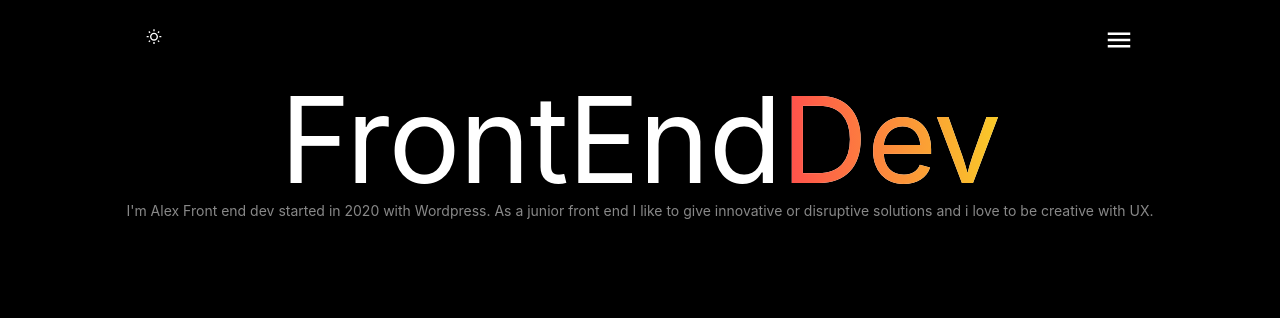
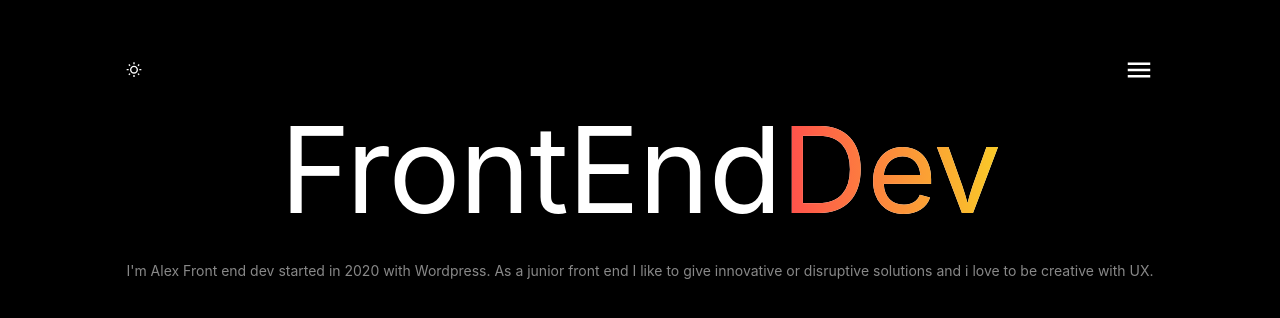
Before and after one commit to AlexProcess/personal-website, a React (Vite) app: page / in a window 1280 px wide. Shown: the top 318 px of the page. Built offline with nearby package versions, Linux system fonts and the light colour scheme.

Commit message:
refactor and fix icon and text

```diff
--- a/src/Components/About.css
+++ b/src/Components/About.css
@@ -1,7 +1,10 @@
-p{
-    margin-top: 40px;
+div{
+    margin-top: 30px;
     margin-left: 20px;
     margin-right: 20px;
+}
+
+p{
     font-size: 14px;
     display: flex;
     flex-wrap: wrap;
--- a/src/Components/Navbar.jsx
+++ b/src/Components/Navbar.jsx
@@ -9,12 +9,10 @@ export const Navbar = () => {
 
   return (
     <header className=' px-5 h-20 flex items-center justify-between'>
-        <div>
             <button className='h-12 w-12 text-white '>
                 <MdOutlineWbSunny/>
             </button>
             //light mode to implement
-        </div>
         <ul className='hidden'>
             <li className='text-gris'>About me</li>
             <li className='text-gris'>Projects</li>
--- a/src/Components/about.jsx
+++ b/src/Components/about.jsx
@@ -4,7 +4,7 @@ import './About.css';
 export const About = () => {
   return (
     <div>
-        <p>
+        <p className='b-presentation__name'>
             I'm Alex Front end dev started in 2020 with Wordpress. As a junior front end I like to give innovative or disruptive solutions and i love to be creative with UX.
         </p>
     </div>
```
